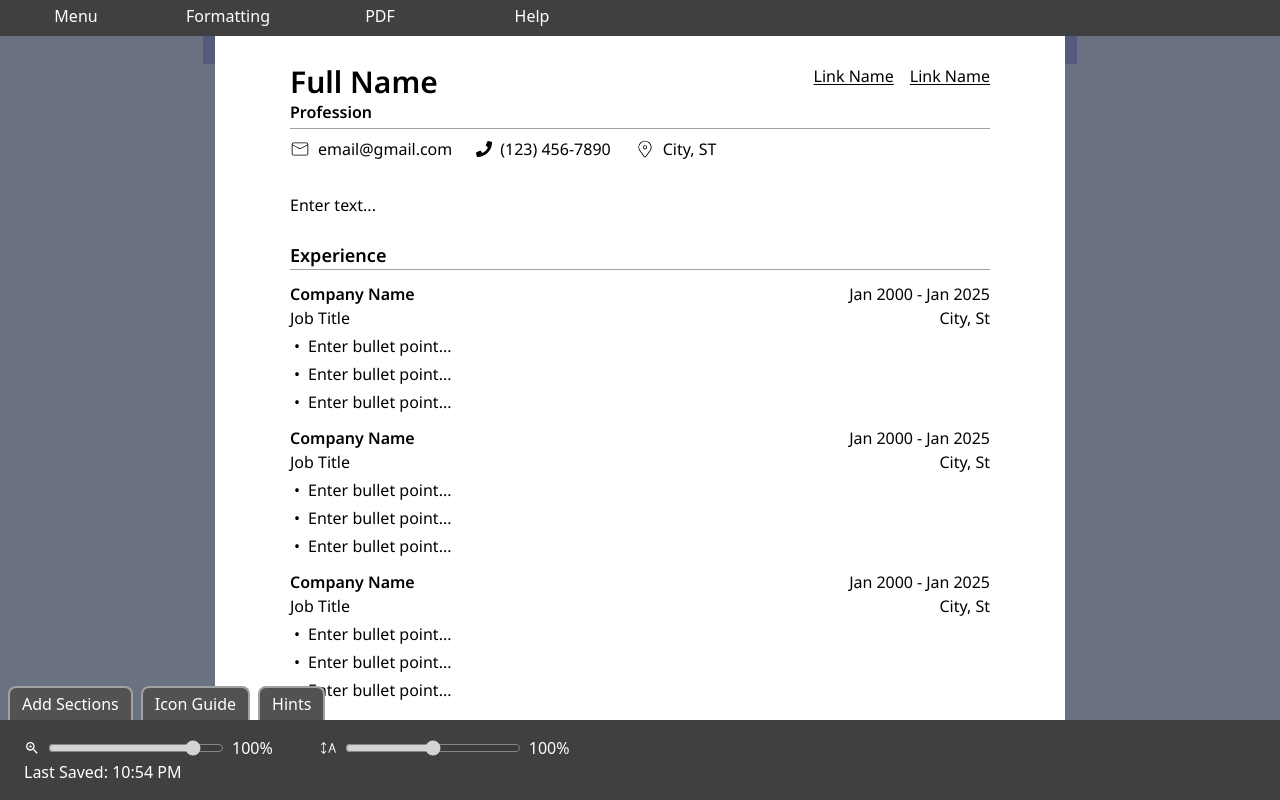
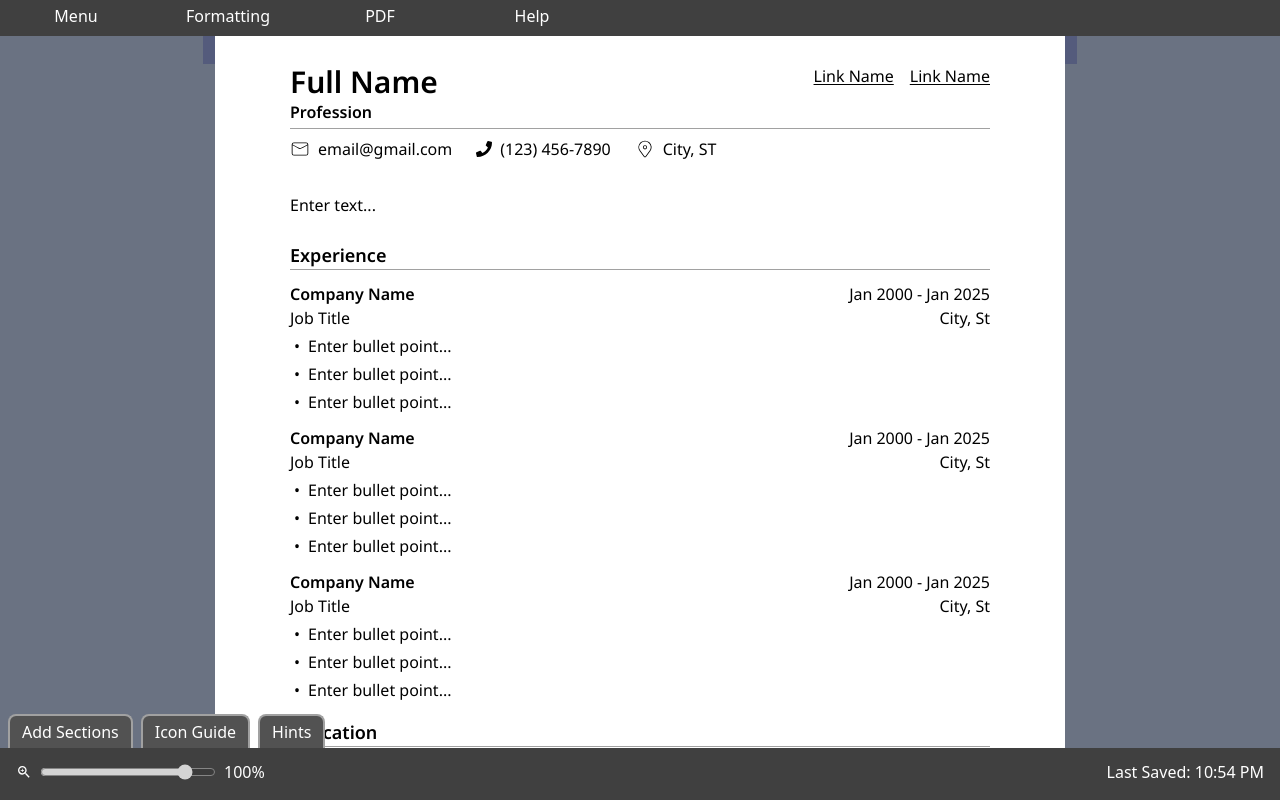
Before and after one commit to Tarrega88/modular-resume-2, a React (Vite) app: page / in a window 1280 px wide. Both pictures are taken after a click on the button "Create New Resume". Shown: the part 36-836 px from the top of the page. Built offline with nearby package versions, Linux system fonts and the light colour scheme.

Commit message:
moved font scaler to top menu to trim the height on the lower ribbon

```diff
--- a/src/components/builderColumn/LastSaved.tsx
+++ b/src/components/builderColumn/LastSaved.tsx
@@ -16,11 +16,7 @@ function LastSaved() {
     hour12: true,
   });
 
-  return (
-    <div className="w-full pl-4 sm:pl-6 pr-4 bg-neutral-700">
-      Last Saved: {timeString}
-    </div>
-  );
+  return <div className="bg-neutral-700">Last Saved: {timeString}</div>;
 }
 
 export default LastSaved;
--- a/src/components/lowerTier2/LowerIconGuide.tsx
+++ b/src/components/lowerTier2/LowerIconGuide.tsx
@@ -62,7 +62,7 @@ function LowerIconGuide() {
   const activeIcon = iconData[activeIconIndex];
 
   return (
-    <div className="flex w-full bg-neutral-200 text-neutral-950 min-h-28">
+    <div className="hidden sm:flex w-full bg-neutral-200 text-neutral-950 min-h-28">
       <div className="w-50 flex flex-col justify-evenly p-3 text-2xl gap-3">
         <div className="flex justify-between">
           {iconData.slice(0, 4).map((e, i) => (
--- a/src/components/lowerTier2/LowerTier2.tsx
+++ b/src/components/lowerTier2/LowerTier2.tsx
@@ -26,12 +26,14 @@ function LowerTier2({ activeIndex, setActiveIndex }) {
             setActiveTab={setActiveTab}
           />
         </div>
+        <div className="hidden sm:block">
           <LowerTab
             i={2}
             text="Icon Guide"
             activeTab={activeTab}
             setActiveTab={setActiveTab}
           />
+        </div>
         <LowerTab
           i={3}
           text="Hints"
--- a/src/components/topMenu/BottomRibbon.tsx
+++ b/src/components/topMenu/BottomRibbon.tsx
@@ -22,8 +22,7 @@ function BottomRibbon({ activeIndex, setActiveIndex }) {
   return (
     <div className="sticky bottom-0 w-full bg-neutral-700 text-white pb-4 z-50">
       <LowerTier2 activeIndex={activeIndex} setActiveIndex={setActiveIndex} />
-      <div className="flex justify-between w-full flex-wrap pt-4 bg-neutral-700">
-        <div className="flex pl-4 sm:pl-6 flex-wrap pb-2 sm:pb-0">
+      <div className="flex flex-wrap justify-between w-full pt-3 px-4 bg-neutral-700">
         <RibbonSlider
           min={40}
           max={110}
@@ -35,8 +34,6 @@ function BottomRibbon({ activeIndex, setActiveIndex }) {
         >
           <MdOutlineZoomIn />
         </RibbonSlider>
-          <RibbonFontScaleSlider />
-        </div>
         <LastSaved />
       </div>
     </div>
--- a/src/components/topMenu/FormattingDropdown.tsx
+++ b/src/components/topMenu/FormattingDropdown.tsx
@@ -5,6 +5,7 @@ import TopMenuOption from "./TopMenuOption";
 import {
   changeMonthType,
   editFont,
+  editFontScale,
   editMargin,
   editMeasurementStyle,
   editPageStyle,
@@ -12,6 +13,8 @@ import {
 import { RootState } from "@/state/store";
 import { DEFAULT_SANS, SANS_OPTIONS } from "@/config/fonts";
 import { useEffect } from "react";
+import TopMenuSlider from "./TopMenuSlider";
+import TopMenuFontScaler from "./TopMenuFontScaler";
 
 const measurements = {
   imperial: { 50: '1/2"', 75: '3/4"', 100: '1"' },
@@ -41,6 +44,8 @@ function FormattingDropdown({
 
   const dispatch = useDispatch();
 
+  const fontScale = resumeMetaData[currentResumeId].fontScale;
+
   function handleSetPageSize(size: "A4" | "Letter") {
     dispatch(editPageStyle(size));
   }
@@ -63,6 +68,11 @@ function FormattingDropdown({
   useEffect(() => {
     applyToResume(sans.stack);
   }, [font]);
+
+  function handleFontScaler(e: string) {
+    const num = Number(e);
+    dispatch(editFontScale(num));
+  }
 
   return (
     <TopMenuDropdown
@@ -102,10 +112,19 @@ function FormattingDropdown({
             checked={e.label === font}
           />
         ))}
+        {/* <TopMenuSlider /> */}
+      </DropdownBranch>
+      <DropdownBranch
+        title="Font Size"
+        i={2}
+        expanded={expandedBranch}
+        setExpanded={setExpandedBranch}
+      >
+        <TopMenuFontScaler />
       </DropdownBranch>
       <DropdownBranch
         title="Measurement"
-        i={2}
+        i={3}
         expanded={expandedBranch}
         setExpanded={setExpandedBranch}
       >
@@ -122,7 +141,7 @@ function FormattingDropdown({
       </DropdownBranch>
       <DropdownBranch
         title="Margins"
-        i={3}
+        i={4}
         expanded={expandedBranch}
         setExpanded={setExpandedBranch}
       >
@@ -144,7 +163,7 @@ function FormattingDropdown({
       </DropdownBranch>
       <DropdownBranch
         title="Months"
-        i={4}
+        i={5}
         expanded={expandedBranch}
         setExpanded={setExpandedBranch}
       >
--- a/src/components/topMenu/RibbonSlider.tsx
+++ b/src/components/topMenu/RibbonSlider.tsx
@@ -9,10 +9,10 @@ function RibbonSlider({
   textAdd,
 }) {
   return (
-    <div className="flex gap-1 sm:gap-2 items-center pr-12 pt-1 sm:pt-0">
+    <div className="flex gap-2 items-center">
       <div>{children}</div>
       <input
-        className="accent-neutral-300 w-24 sm:w-44"
+        className="accent-neutral-300 w-38 sm:w-44"
         type="range"
         value={value}
         onChange={onChange}
--- /dev/null
+++ b/src/components/topMenu/TopMenuFontScaler.tsx
@@ -0,0 +1,68 @@
+import { useDispatch, useSelector } from "react-redux";
+import { RootState } from "@/state/store";
+import { useEffect } from "react";
+import { editFontScale } from "@/state/resumeSlice";
+import TopMenuSlider from "./TopMenuSlider";
+
+const clamp = (n: number, lo: number, hi: number) =>
+  Math.min(hi, Math.max(lo, n));
+const round2 = (n: number) => Math.round(n * 100) / 100;
+const containerSelector = "#resume-root";
+const storageKey = "resume-font-scale";
+
+function TopMenuFontScaler() {
+  const dispatch = useDispatch();
+  const { currentResumeId, resumeMetaData } = useSelector(
+    (state: RootState) => state?.resume
+  );
+  const fontScale = resumeMetaData[currentResumeId]?.fontScale || 1;
+
+  const apply = (v: number) => {
+    const el = document.querySelector(containerSelector) as HTMLElement | null;
+    if (!el) {
+      console.warn("FontScaleSlider: container not found", containerSelector);
+      return;
+    }
+    el.style.setProperty("--font-scale", String(v));
+  };
+
+  useEffect(() => {
+    const el = document.querySelector(containerSelector) as HTMLElement | null;
+    const saved = localStorage.getItem(storageKey);
+    let start = saved ? parseFloat(saved) : NaN;
+    if (!isFinite(start)) {
+      const scope = el ?? document.documentElement;
+      const fromCSS = getComputedStyle(scope).getPropertyValue("--font-scale");
+      const parsed = parseFloat(fromCSS);
+      start = isFinite(parsed) ? parsed : 1.0;
+    }
+    start = round2(clamp(start, min, max));
+    dispatch(editFontScale(start));
+    apply(start);
+  }, []);
+
+  useEffect(() => {
+    apply(fontScale);
+    localStorage.setItem(storageKey, String(fontScale));
+  }, [fontScale]);
+
+  const min = 0.8;
+  const max = 1.2;
+  const step = 0.01;
+
+  return (
+    <TopMenuSlider
+      text={Math.floor(fontScale * 100)}
+      min={min}
+      max={max}
+      step={step}
+      value={fontScale}
+      onChange={(e: any) =>
+        dispatch(editFontScale(clamp(parseFloat(e.target.value), min, max)))
+      }
+      textAdd="%"
+    />
+  );
+}
+
+export default TopMenuFontScaler;
--- /dev/null
+++ b/src/components/topMenu/TopMenuSlider.tsx
@@ -0,0 +1,20 @@
+function TopMenuSlider({ text, value, min, max, onChange, textAdd, step }) {
+  const formattedText = textAdd ? `${text}${textAdd}` : text;
+
+  return (
+    <div className="transition-colors duration-150 flex flex-col items-center justify-between py-1 w-full bg-neutral-700 hover:bg-neutral-600">
+      <div>{formattedText}</div>
+      <input
+        className="w-[90%] accent-neutral-300"
+        min={min}
+        max={max}
+        step={step}
+        value={value}
+        onChange={onChange}
+        type="range"
+      />
+    </div>
+  );
+}
+
+export default TopMenuSlider;
```
Lines whose indentation alone changed are shown as unchanged.
